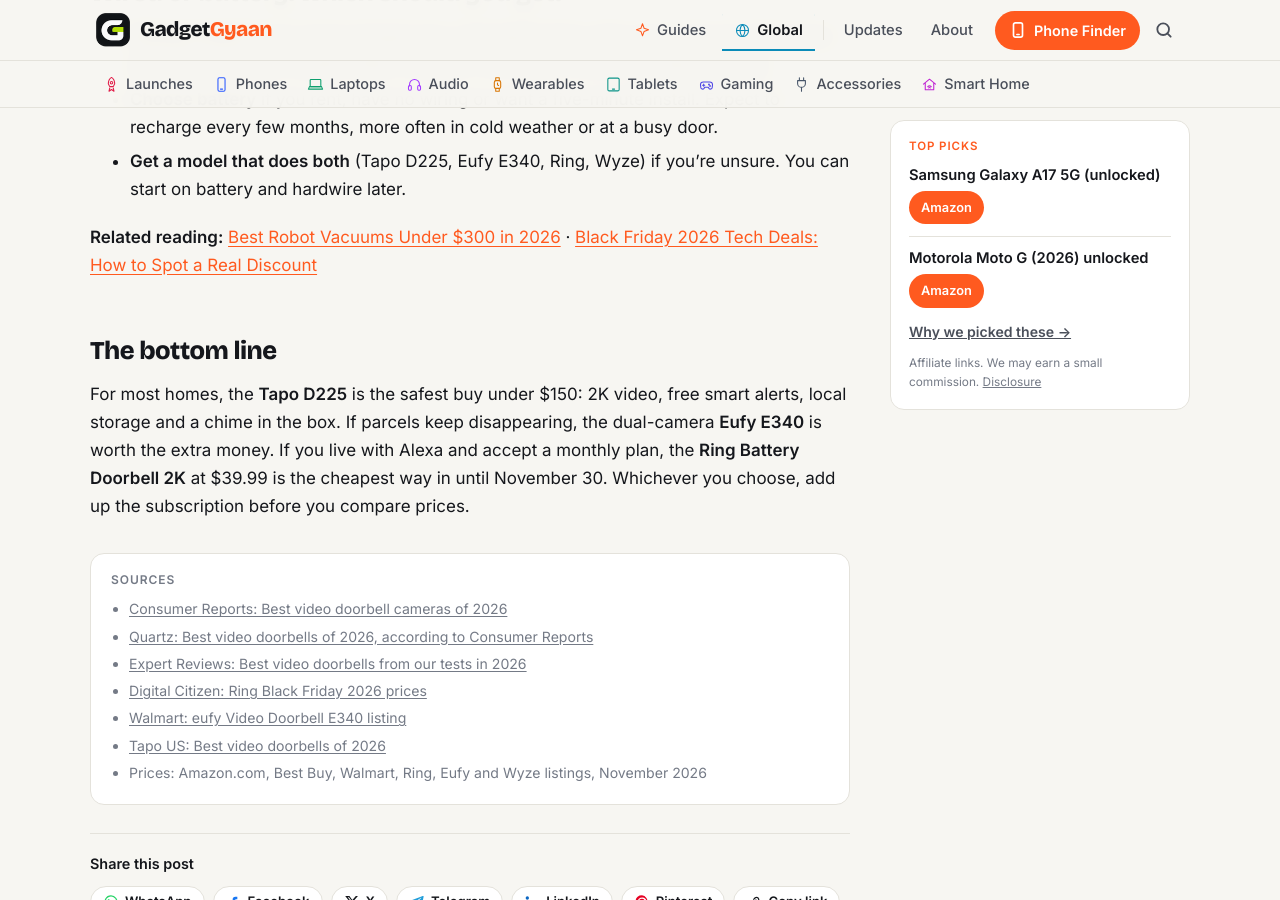
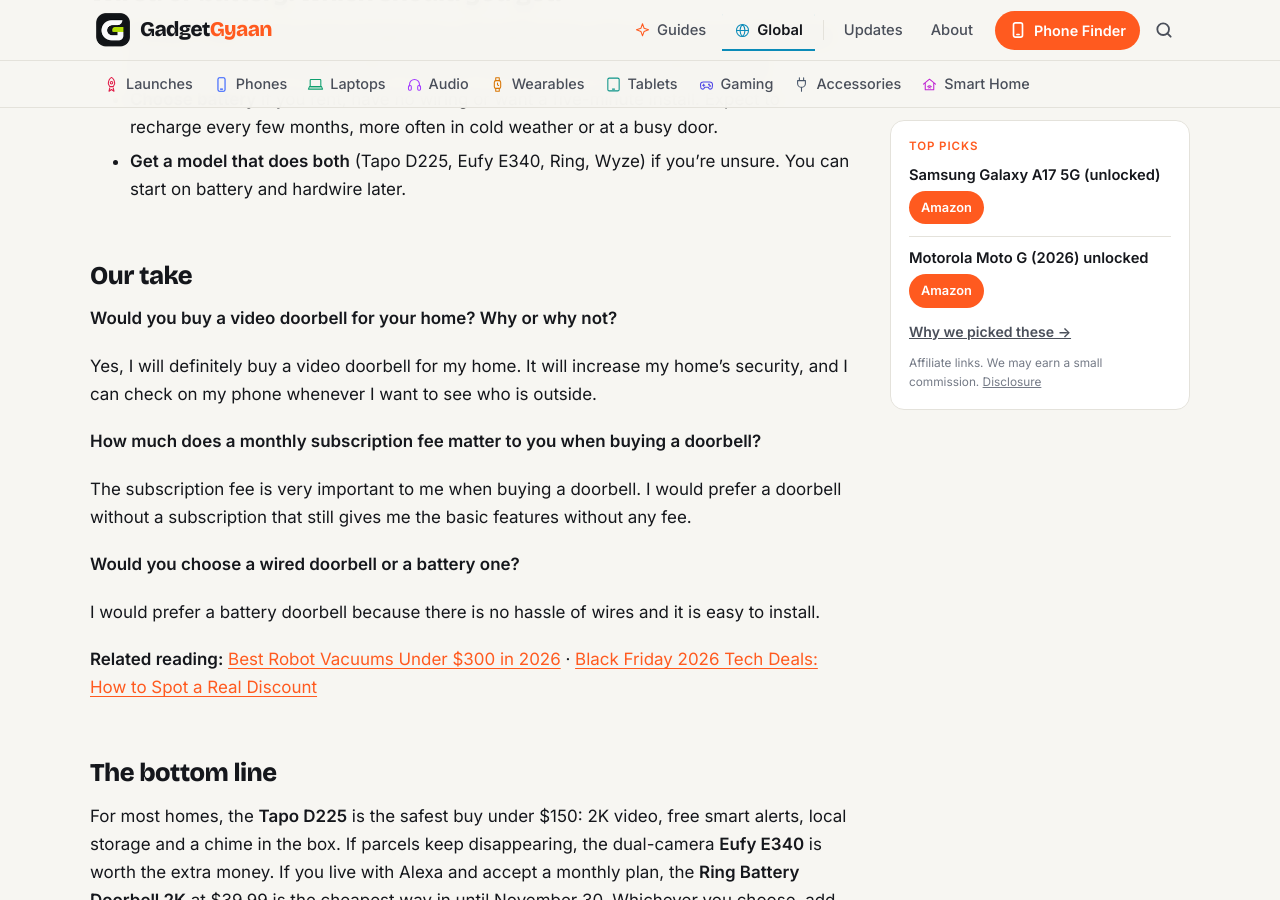
Before and after one commit to kiteksood167/kiteksood167.github.io, a Jekyll site: the page built from _posts/2026-11-19-best-video-doorbells-under-150.md, in a window 1280 px wide and 900 px high, scrolled down 5906 px. Built offline with Jekyll 4.4.1, drawn with Linux system fonts in a browser that asks for light colours; comment, search, counter and statistics services are not loaded.

Commit message:
Video doorbells post: add Our take
Co-Authored-By: Claude Opus 5.5 <noreply@anthropic.com>
Claude-Session: https://claude.ai/code/session_01WQRPmSxMwztgHXfstCGpBN

```diff
--- a/_posts/2026-11-19-best-video-doorbells-under-150.md
+++ b/_posts/2026-11-19-best-video-doorbells-under-150.md
@@ -113,6 +113,20 @@ To save video, you need either a Blink subscription or a Sync Module hub with a
 - **Choose battery** if you rent, have no wiring or want a five-minute install. Expect to recharge every few months, more often in cold weather or at a busy door.
 - **Get a model that does both** (Tapo D225, Eufy E340, Ring, Wyze) if you're unsure. You can start on battery and hardwire later.
 
+## Our take
+
+**Would you buy a video doorbell for your home? Why or why not?**
+
+Yes, I will definitely buy a video doorbell for my home. It will increase my home's security, and I can check on my phone whenever I want to see who is outside.
+
+**How much does a monthly subscription fee matter to you when buying a doorbell?**
+
+The subscription fee is very important to me when buying a doorbell. I would prefer a doorbell without a subscription that still gives me the basic features without any fee.
+
+**Would you choose a wired doorbell or a battery one?**
+
+I would prefer a battery doorbell because there is no hassle of wires and it is easy to install.
+
 **Related reading:** [Best Robot Vacuums Under $300 in 2026](/best-robot-vacuums-under-300/) · [Black Friday 2026 Tech Deals: How to Spot a Real Discount](/black-friday-2026-tech-deals-how-to-spot-real-discount/)
 
 ## The bottom line
```
